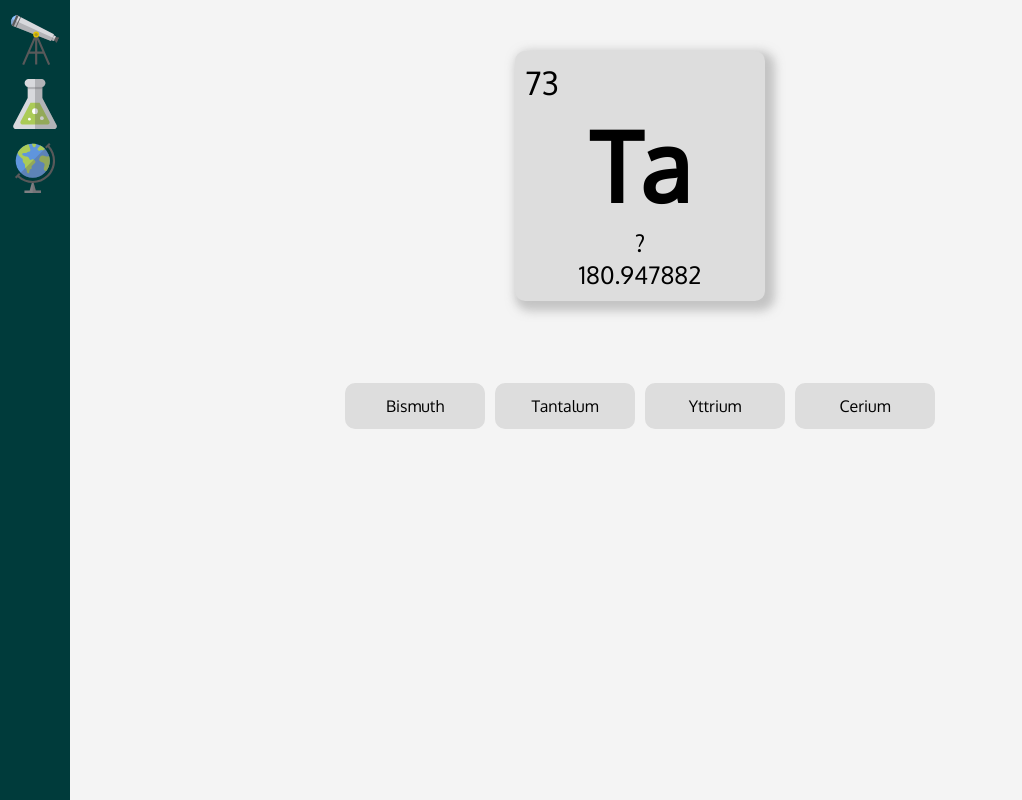
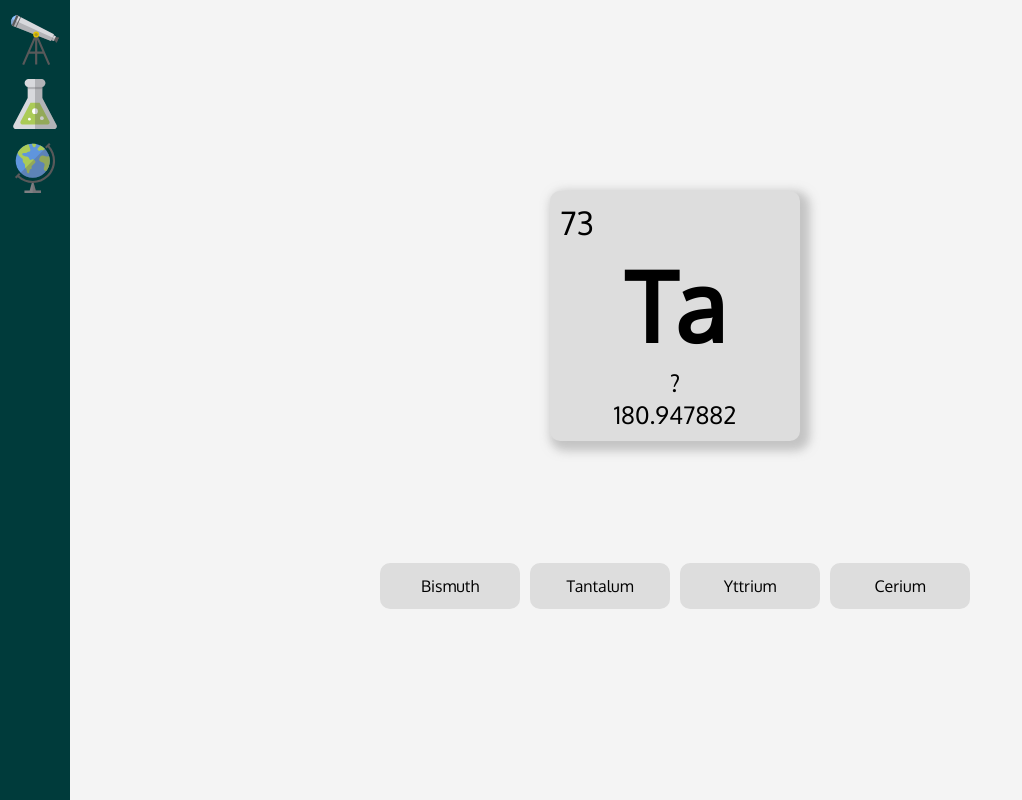
Before and after one commit to tomas-cani/synapse, a React (Create React App) app: page / in a window 1280 px wide. Shown: the whole page, without its empty margins (0-1022 px from the left). Built offline with nearby package versions, Linux system fonts and the light colour scheme.

Commit message:
Fix layout and console errors

```diff
--- a/src/App.css
+++ b/src/App.css
@@ -1,3 +1,5 @@
-.App .game {
-  height: 60vh;
+.App {
+  height: 100vh;
+  width: 100vw;
+  justify-content: flex-start;
 }
--- a/src/App.jsx
+++ b/src/App.jsx
@@ -2,6 +2,7 @@ import React, { Component } from 'react';
 
 import Sidebar from './sidebar/Sidebar';
 import Subject from './shared/Subject';
+
 import './App.css';
 
 class App extends Component {
--- a/src/index.css
+++ b/src/index.css
@@ -9,7 +9,7 @@ body {
   background-color: #f4f4f4;
 }
 
-div {
+div, header {
   box-sizing: border-box;
   display: flex;
   justify-content: space-around;
--- a/src/shared/Subject.css
+++ b/src/shared/Subject.css
@@ -1,3 +1,4 @@
 .Subject {
-  height: 60vh;
+  height: 70%;
+  width: 100%;
 }
--- a/src/shared/Subject.jsx
+++ b/src/shared/Subject.jsx
@@ -1,5 +1,4 @@
 import React from 'react';
-import PropTypes from 'prop-types';
 
 import Chemistry from '../chemistry/Chemistry';
 import './Subject.css';
@@ -7,9 +6,9 @@ import './Subject.css';
 class Subject extends React.Component {
   render() {
     return (
-      <div className="Subject">
+      <main className="Subject">
         <Chemistry />
-      </div>
+      </main>
     );
   }
 }
--- a/src/sidebar/Sidebar.css
+++ b/src/sidebar/Sidebar.css
@@ -1,8 +1,5 @@
 .Sidebar {
   height: 100%;
-  position: fixed;
-  top: 0;
-  left: 0;
   padding: 10px;
   flex-direction: column;
   justify-content: flex-start;
--- a/src/sidebar/Sidebar.jsx
+++ b/src/sidebar/Sidebar.jsx
@@ -13,11 +13,11 @@ const iconsData = [
 
 const Sidebar = () => {
   const icons = iconsData.map(iconData =>
-    <Icon url={iconData.url} src={iconData.src} name={iconData.name} />);
+    <Icon key={iconData.name} url={iconData.url} src={iconData.src} name={iconData.name} />);
   return (
-    <div className="Sidebar">
+    <header className="Sidebar">
       {icons}
-    </div>
+    </header>
   );
 };
 
```
